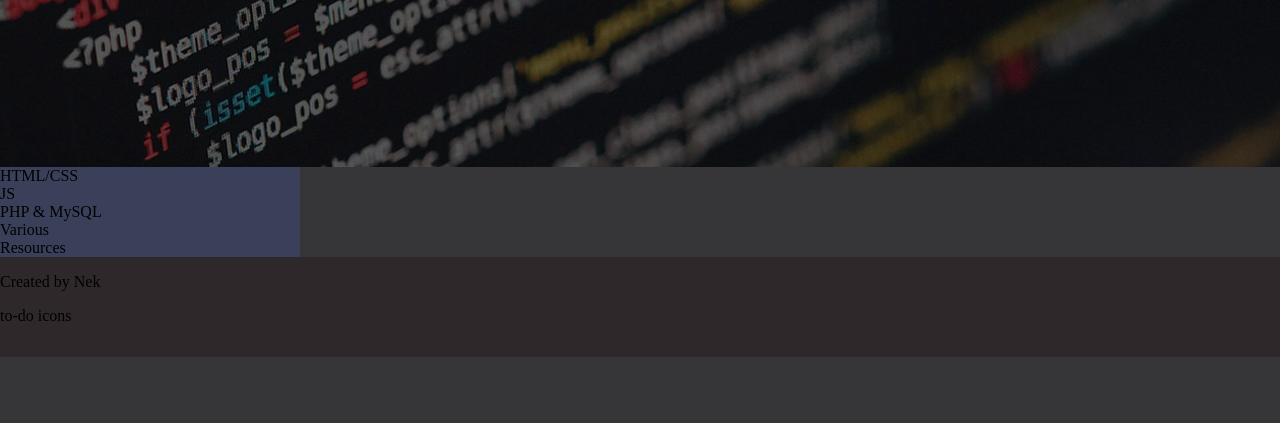
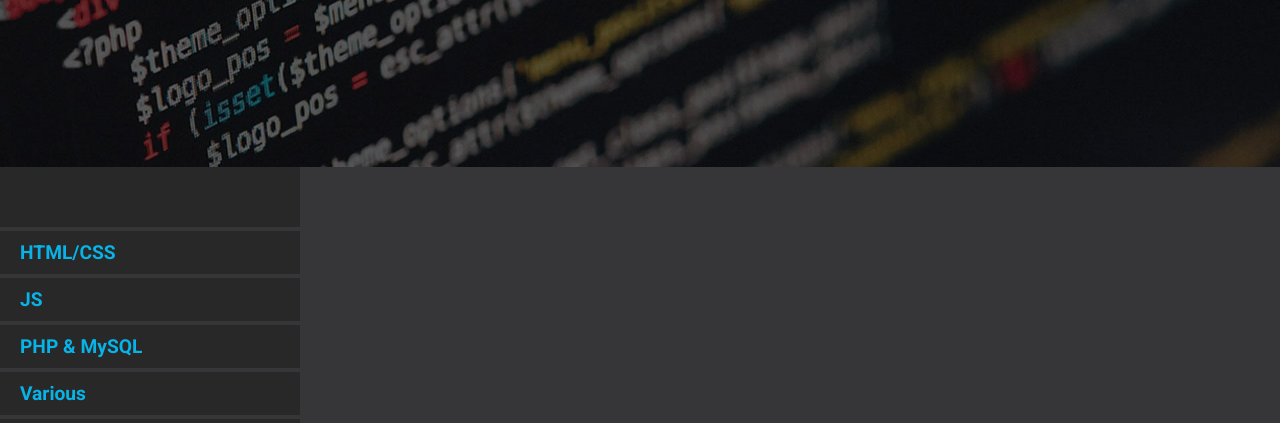
Before and after one commit to NekCS/fcc, a plain HTML site: page tribute-page/index.html in a window 1280 px wide. Shown: the part 333-756 px from the top of the page. Drawn offline with Linux system fonts and the light colour scheme.

Commit message:
Changed colors and added fonts

```diff
--- a/tribute-page/css/style.css
+++ b/tribute-page/css/style.css
@@ -1,15 +1,17 @@
 :root {
-  --blue: #08b3e8;
-  --blue-dark: #3a405a;
-  --grey-dark: #2e282a;
-  --grey: #363537;
+    --blue: #08b3e8;
+    --blue-dark: #3a405a;
+    --grey-darker: #1e1e1e;
+    --grey-dark: #282828;
+    --grey: #363537;
 }
 
 
 body {
-	margin: 0;
-	padding: 0;
+    margin: 0;
+    padding: 0;
     background-color: var(--grey);
+    font-family: 'Roboto', Helvetica, Arial;
 }
 
 #main {
@@ -41,7 +43,25 @@ header span {
 
 nav {
     grid-area: nav;
-    background-color: var(--blue-dark);
+    padding: 60px 0;
+    background-color: var(--grey-dark);
+    color: var(--blue);
+    font-size: 1.2em;
+    font-weight: 700;
+}
+
+nav .nav-item {
+    padding: 10px 20px;
+    border-bottom: 4px solid var(--grey);
+}
+
+nav .nav-item:hover {
+    color: white;
+    background-color: var(--blue);
+}
+
+nav .nav-item:first-Child {
+    border-top: 4px solid var(--grey);
 }
 
 main {
@@ -50,5 +70,5 @@ main {
 
 footer {
     grid-area: footer;
-    background-color: var(--grey-dark);
+    background-color: var(--grey-darker);
 }
```
